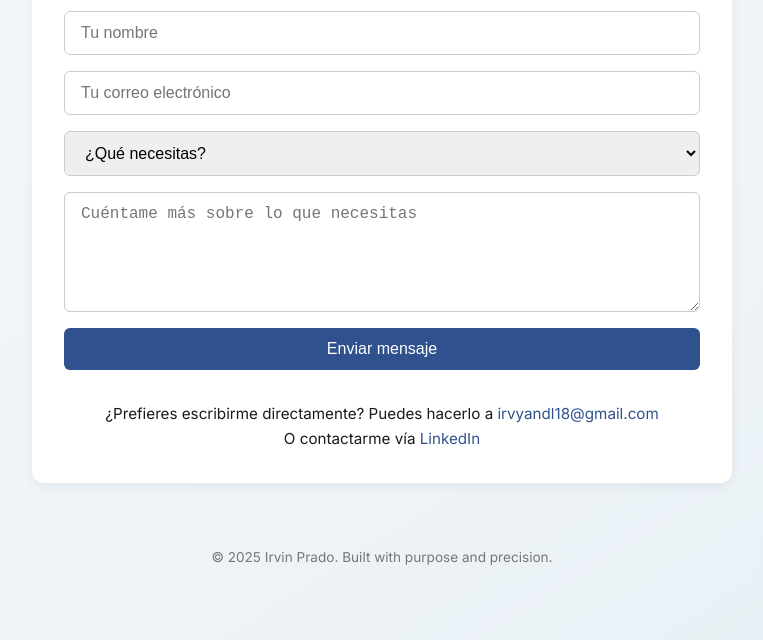
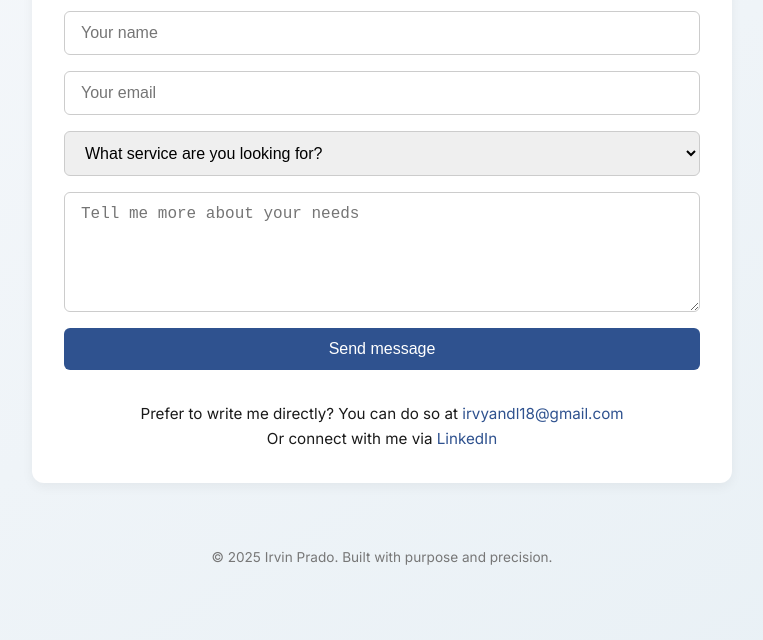
Before and after one commit to Irvyandl/VirtualAssistance, a plain HTML site: page contact.html in a window 1280 px wide. Shown: the part 160-800 px from the top of the page, without its empty margins (258-1021 px from the left). Drawn offline with Linux system fonts and the light colour scheme.

Commit message:
Update contact.html

```diff
--- a/contact.html
+++ b/contact.html
@@ -1,8 +1,8 @@
-<html lang="es">
+<html lang="en">
 <head>
   <meta charset="UTF-8" />
   <meta name="viewport" content="width=device-width, initial-scale=1.0"/>
-  <title>Contacto | Irvin Prado</title>
+  <title>Contact | Irvin Prado</title>
   <link href="https://fonts.googleapis.com/css2?family=Inter:wght@400&family=Poppins:wght@700&display=swap" rel="stylesheet"/>
   <style>
     :root {
@@ -88,24 +88,24 @@
 </head>
 <body>
   <div class="container">
-    <h2>¿Trabajamos juntos?</h2>
+    <h2>Shall we work together?</h2>
     <form action="https://formsubmit.co/irvyandl18@gmail.com" method="POST">
       <input type="hidden" name="_next" value="https://irvyandl.github.io/VirtualAssitance/confirm.html" />
-      <input type="text" name="name" placeholder="Tu nombre" required />
-      <input type="email" name="email" placeholder="Tu correo electrónico" required />
+      <input type="text" name="name" placeholder="Your name" required />
+      <input type="email" name="email" placeholder="Your email" required />
       <select name="service" required>
-        <option value="">¿Qué necesitas?</option>
-        <option value="asistencia">Asistencia Virtual</option>
-        <option value="bi">Dashboards e Inteligencia de Datos</option>
-        <option value="combinado">Asistencia + BI (Soluciones Integrales)</option>
-        <option value="otro">Otro tipo de colaboración</option>
+        <option value="">What service are you looking for?</option>
+        <option value="virtual_assistance">Virtual Assistance</option>
+        <option value="bi">Dashboards & Data Intelligence</option>
+        <option value="combined">Assistance + BI (Integrated Solutions)</option>
+        <option value="other">Other type of collaboration</option>
       </select>
-      <textarea name="message" placeholder="Cuéntame más sobre lo que necesitas" required></textarea>
-      <button type="submit">Enviar mensaje</button>
+      <textarea name="message" placeholder="Tell me more about your needs" required></textarea>
+      <button type="submit">Send message</button>
     </form>
     <div class="alt-contact">
-      <p>¿Prefieres escribirme directamente? Puedes hacerlo a <a href="mailto:irvyandl18@gmail.com">irvyandl18@gmail.com</a></p>
-      <p>O contactarme vía <a href="https://www.linkedin.com/in/tu-perfil" target="_blank">LinkedIn</a></p>
+      <p>Prefer to write me directly? You can do so at <a href="mailto:irvyandl18@gmail.com">irvyandl18@gmail.com</a></p>
+      <p>Or connect with me via <a href="https://www.linkedin.com/in/tu-perfil" target="_blank">LinkedIn</a></p>
     </div>
   </div>
   <footer>
```
